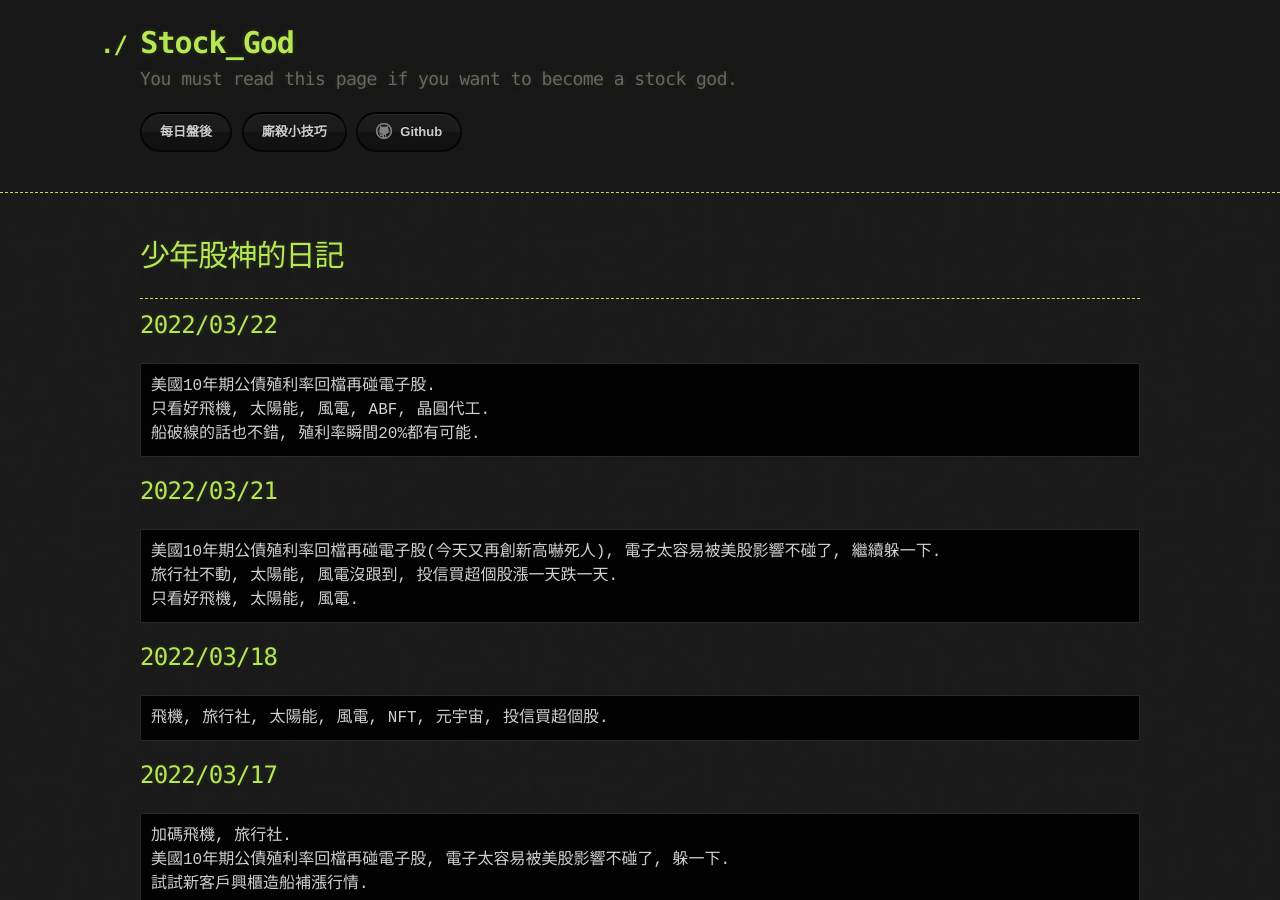
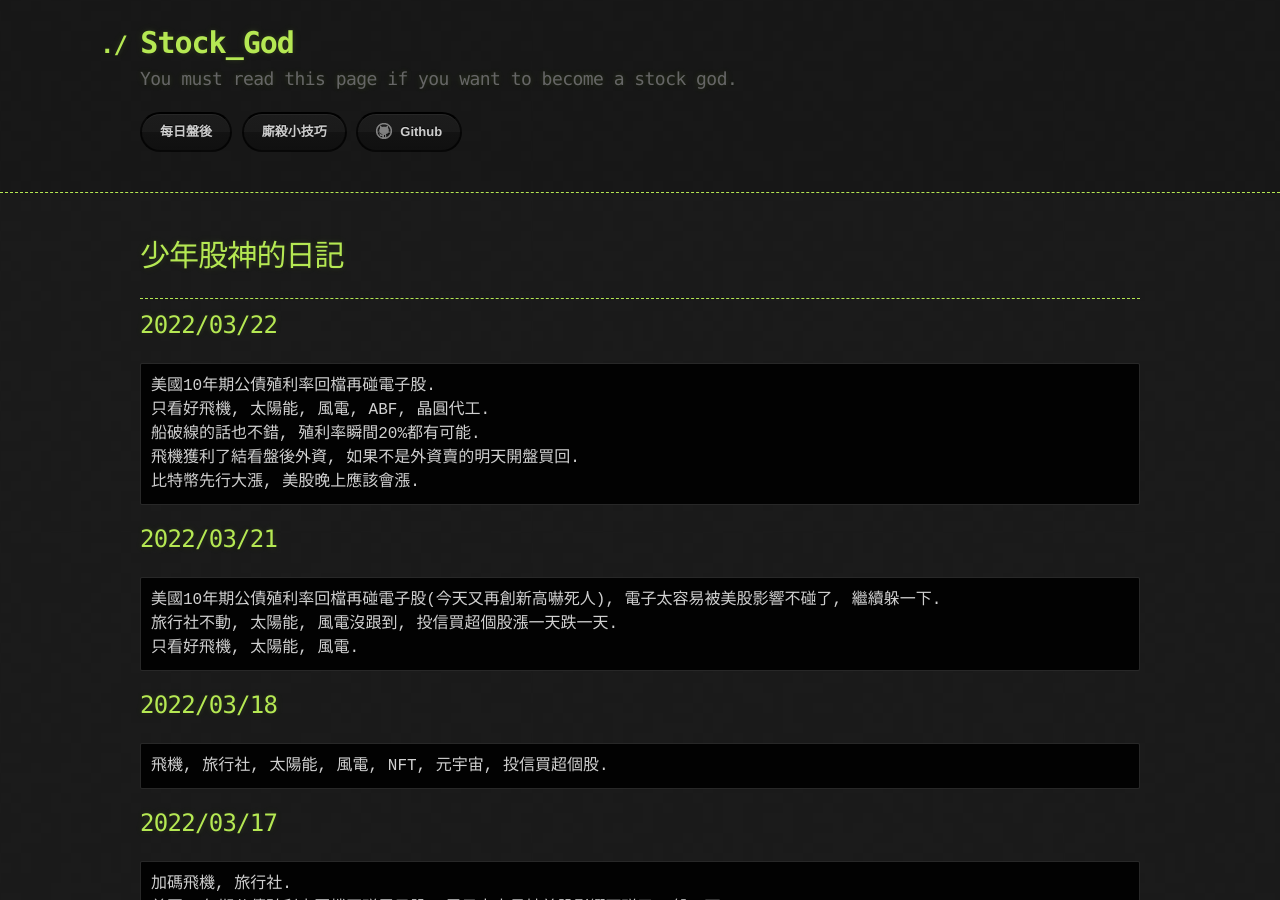
Before and after one commit to lepg5487/Stock_God, a Jekyll site: the page built from index.md, in a window 1280 px wide and 900 px high. Built offline with Jekyll 4.4.1, drawn with Linux system fonts in a browser that asks for light colours; our own code applies the rules of GitHub Pages for plain Markdown files.

Commit message:
Update index.md

````diff
--- a/index.md
+++ b/index.md
@@ -11,6 +11,8 @@ layout: testlayouts
 美國10年期公債殖利率回檔再碰電子股.
 只看好飛機, 太陽能, 風電, ABF, 晶圓代工.
 船破線的話也不錯, 殖利率瞬間20%都有可能.
+飛機獲利了結看盤後外資, 如果不是外資賣的明天開盤買回.
+比特幣先行大漲, 美股晚上應該會漲.
 ```
 
 ## 2022/03/21
````
